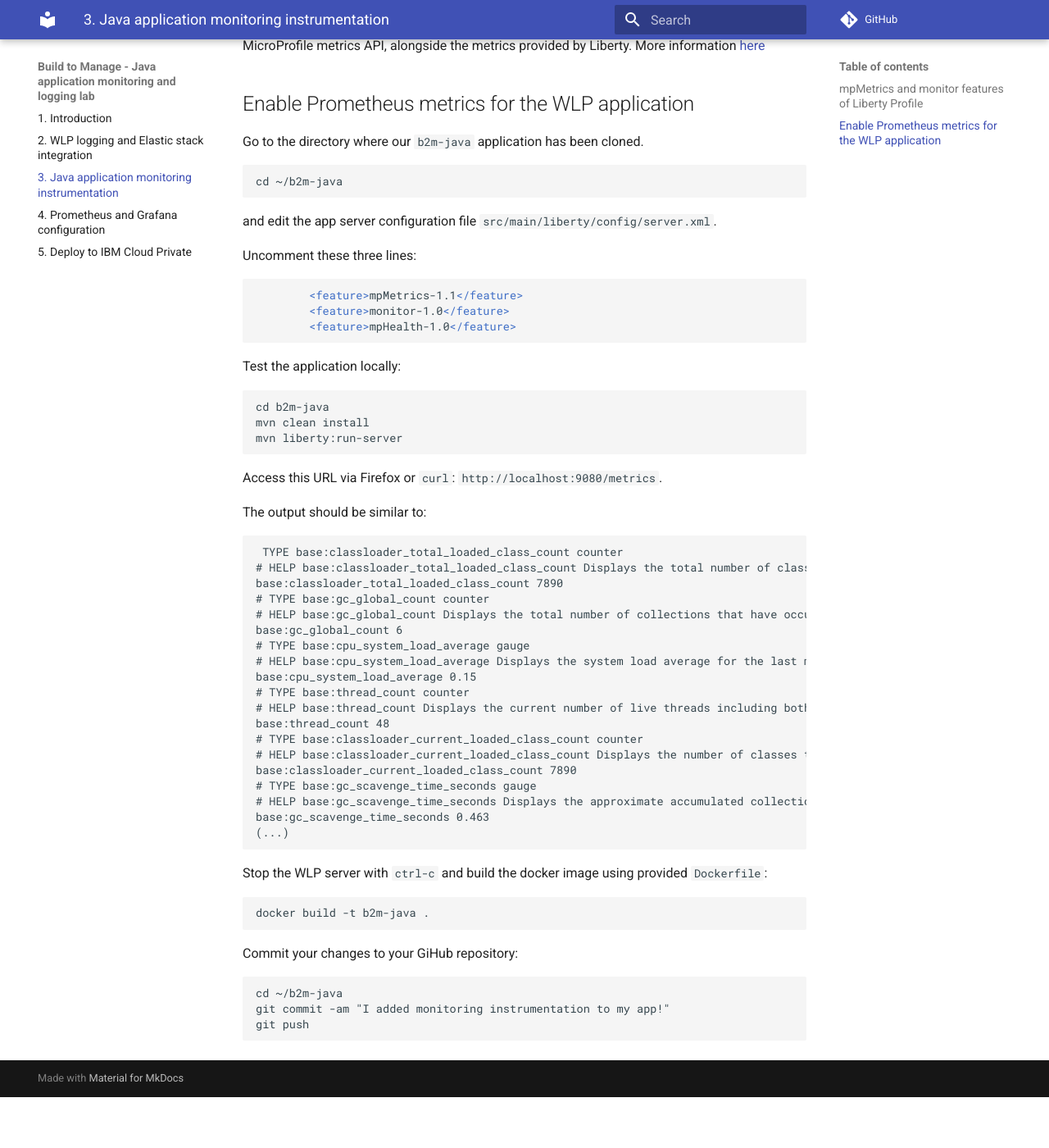
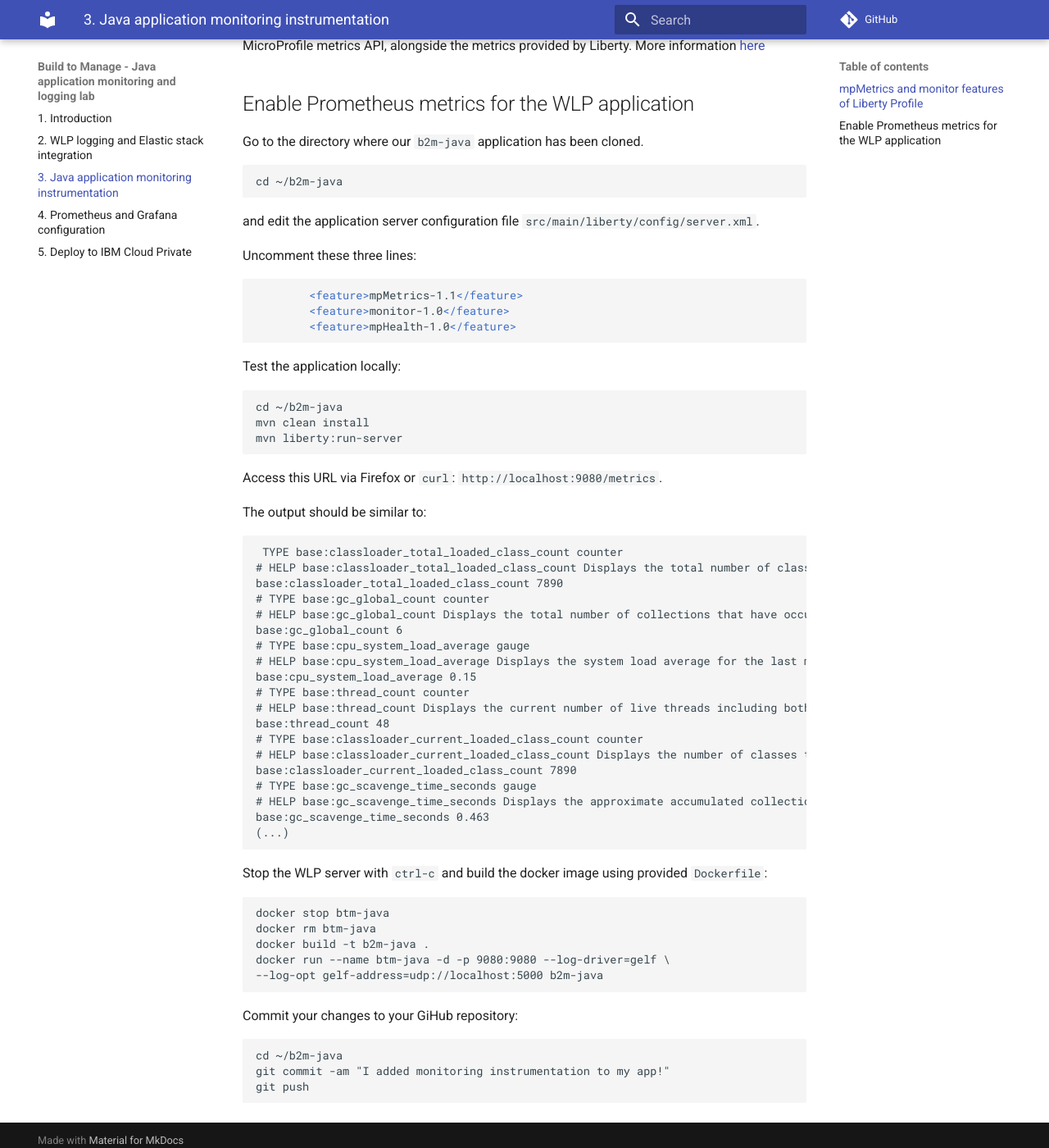
Before and after one commit to richardseberino/b2m-java, an MkDocs documentation site: the page built from docs/monitoring-instrumentation.md, in a window 1280 px wide and 1400 px high, scrolled down 290 px. Shown: the whole window at 82% size. Built offline with MkDocs 1.6.1 and Material for MkDocs 9.7.7, drawn with Linux system fonts in a browser that asks for light colours; comment, search, counter and statistics services are not loaded; before the commit the page ends 1628 px from its top, so only the background shows below that.

Commit message:
doc update

````diff
--- a/docs/monitoring-instrumentation.md
+++ b/docs/monitoring-instrumentation.md
@@ -1,7 +1,6 @@
 ## mpMetrics and monitor features of Liberty Profile
 
 There are a number of ways to instrument the java microservice code for monitoring metrics collection. In this lab we will use the WLP provided features: `mpMetrics-1.1` and `monitor-1.0` These features provides a `/metrics` REST interface that conforms to the or MicroProfile metrics 1.1 specification. Application developers can add their own custom metrics, by using the MicroProfile metrics API, alongside the metrics provided by Liberty. More information [here](https://www.ibm.com/support/knowledgecenter/en/SSEQTP_liberty/com.ibm.websphere.wlp.doc/ae/twlp_mp_metrics_monitor.html)
-
 
 
 ## Enable Prometheus metrics for the WLP application
@@ -12,7 +11,7 @@
 cd ~/b2m-java
 ```
 
-and edit the app server configuration file `src/main/liberty/config/server.xml`.
+and edit the application server configuration file `src/main/liberty/config/server.xml`.
 
 Uncomment these three lines:
 
@@ -25,7 +24,7 @@
 Test the application locally:
 
 ```
-cd b2m-java
+cd ~/b2m-java
 mvn clean install
 mvn liberty:run-server
 ```
@@ -59,7 +58,11 @@
 Stop the WLP server with `ctrl-c` and build the docker image using provided `Dockerfile`:
 
 ```
+docker stop btm-java
+docker rm btm-java
 docker build -t b2m-java .
+docker run --name btm-java -d -p 9080:9080 --log-driver=gelf \
+--log-opt gelf-address=udp://localhost:5000 b2m-java
 ```
 
 Commit your changes to your GiHub repository:
````
Also changed, not shown: docs/Prometheus-Grafana.md (+2 -1 lines), docs/logging.md (+9 -3 lines), site/Prometheus-Grafana/index.html, site/logging/index.html, site/monitoring-instrumentation/index.html, site/search/search_index.json, 2 other files.
